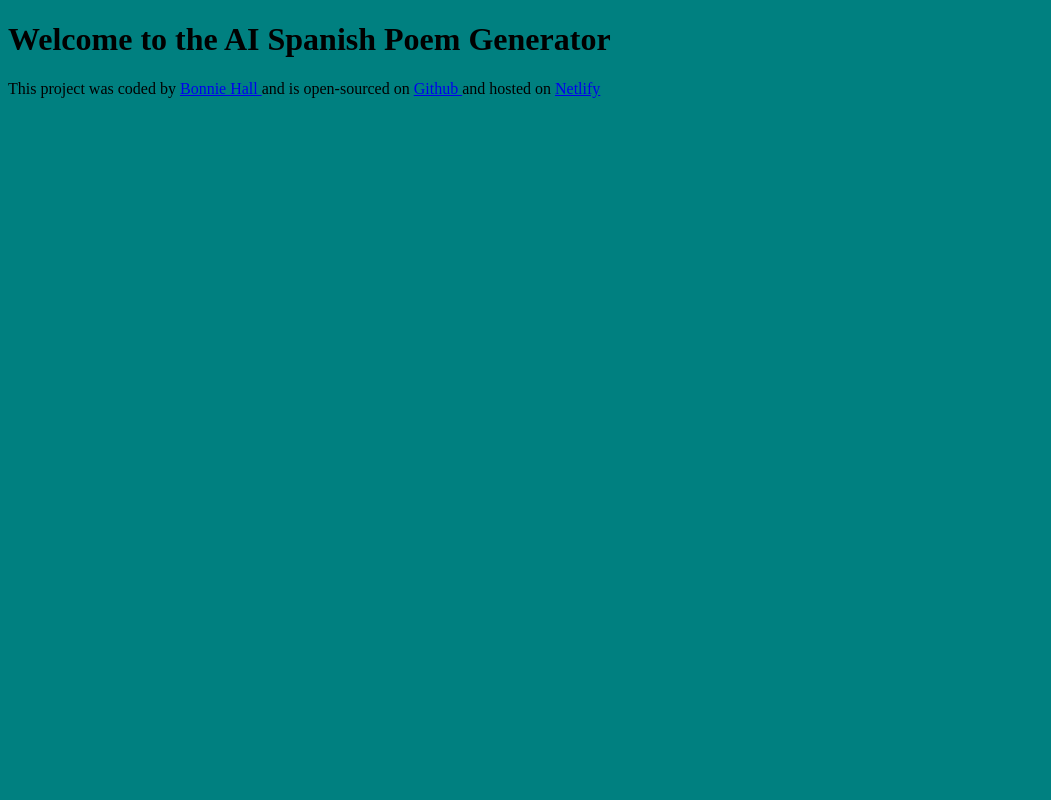
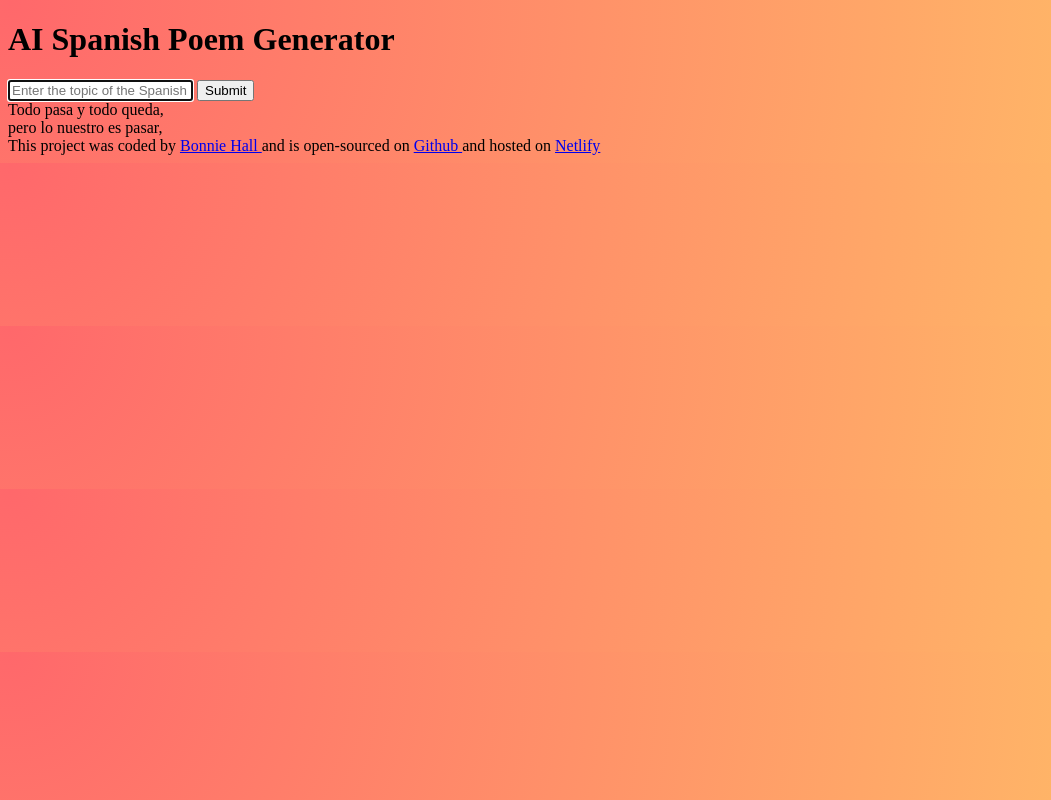
Before and after one commit to Bhall2023/AI-poem-project, a plain HTML site: page index.html in a window 1280 px wide. Shown: the whole page, without its empty margins (0-1051 px from the left). Drawn offline with Linux system fonts and the light colour scheme.

Commit message:
added HTML and changed background color to gradient

```diff
--- a/index.html
+++ b/index.html
@@ -4,10 +4,32 @@
         <meta charset="UTF-8">
         <meta name="viewport" content="width=device-width, initial-scale=1.0">
         <link rel = "stylesheet" href="src/style.css"/>
-        <title>AI Poem Generator</title>
+        <title>AI Spanish Poem Generator</title>
     </head>
     <body>
-        <h1>Welcome to the AI Spanish Poem Generator</h1>
+        <header>
+        <h1>AI Spanish Poem Generator</h1>
+        </header>
+    <main>
+        <form>
+        <input
+          type="text"
+          placeholder="Enter the topic of the Spanish poem"
+          autofocus
+          required
+          autocomplete="off"
+        />
+        <input type="submit" />
+      </form>
+      <div>
+        Todo pasa y todo queda,
+        <br />
+        pero lo nuestro es pasar,
+       </div>
+    </main>
+
+
+
         <footer> This project was coded by <a href = "https://github.com/Bhall2023" target = "_blank"> Bonnie Hall </a> and is open-sourced on <a href="https://github.com/Bhall2023/AI-poem-project" target = "_blank"> Github </a> and hosted on <a href = "https://effervescent-bonbon-a855cc.netlify.app/" target = "_blank"> Netlify </a> </footer>
         <script src = "src/index.js"></script>
     </body>
--- a/src/style.css
+++ b/src/style.css
@@ -1,3 +1,3 @@
 body {
-    background-color: teal;
+    background: radial-gradient(circle at 0.8% 1.8%, rgb(255, 104, 107) 0%, rgb(255, 187, 103) 90.1%);
 }
```
